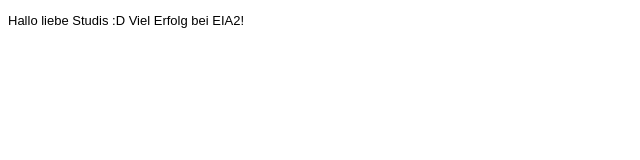
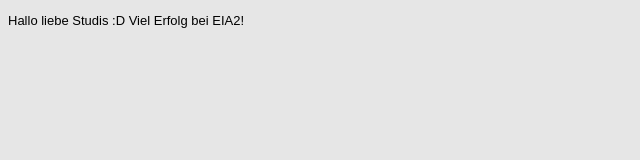
Before and after one commit to AnnaLotz/EIA2_Betreuer_Steckbrief, a plain HTML site: page steckbrief.htm in a window 1280 px wide. Shown: the whole page, without its empty margins (0-640 px from the left). Drawn offline with Linux system fonts and the light colour scheme.

Commit message:
first commit from vsCode

```diff
--- a/steckbrief.htm
+++ b/steckbrief.htm
@@ -7,7 +7,7 @@
 body {
 	font-family: arial;
 	font-size: small;
-	background: #eeeee
+	background: #e6e6e6
 }
 </style>
 </head>
```
Also changed, not shown: 1 other file.
